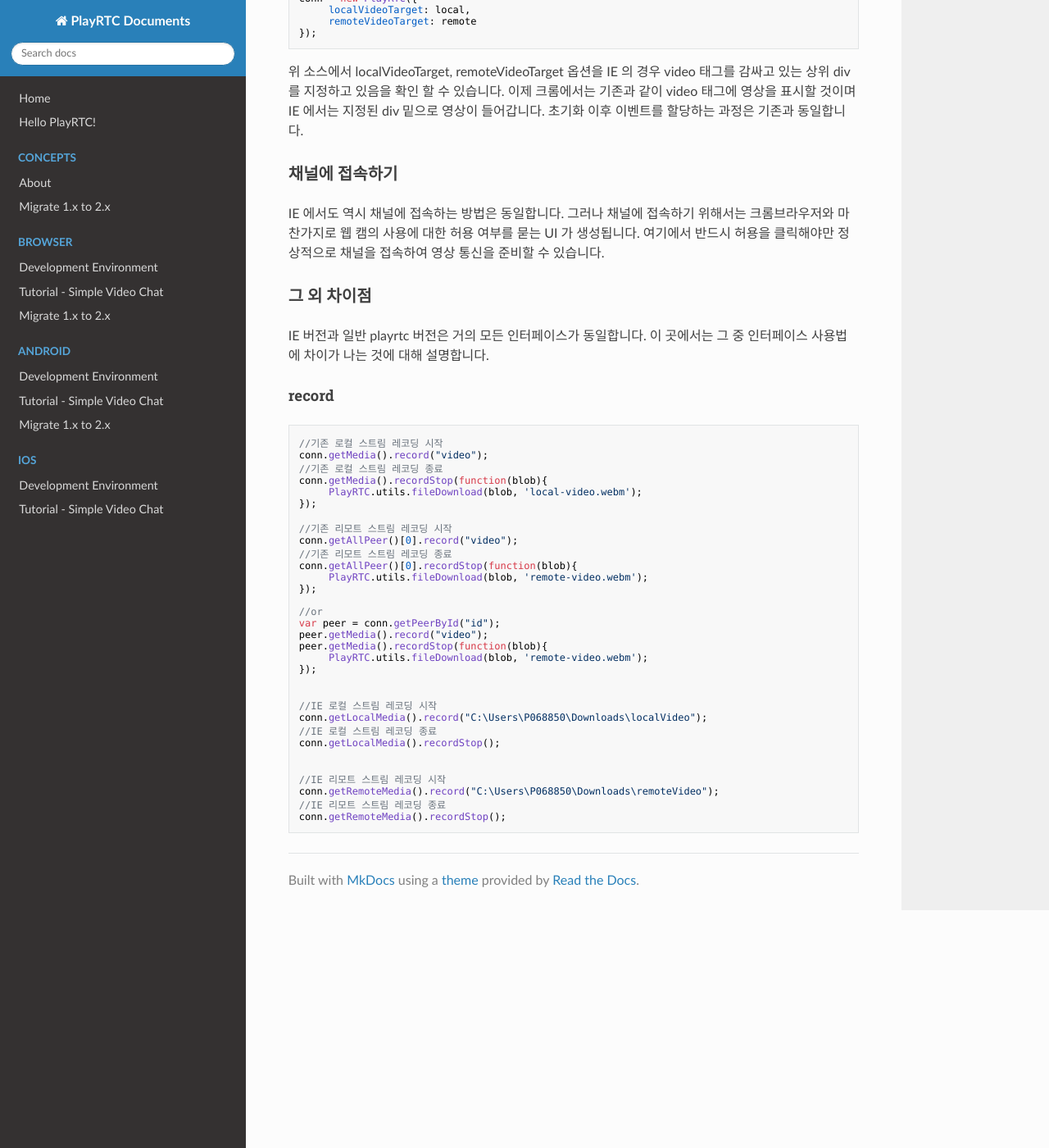
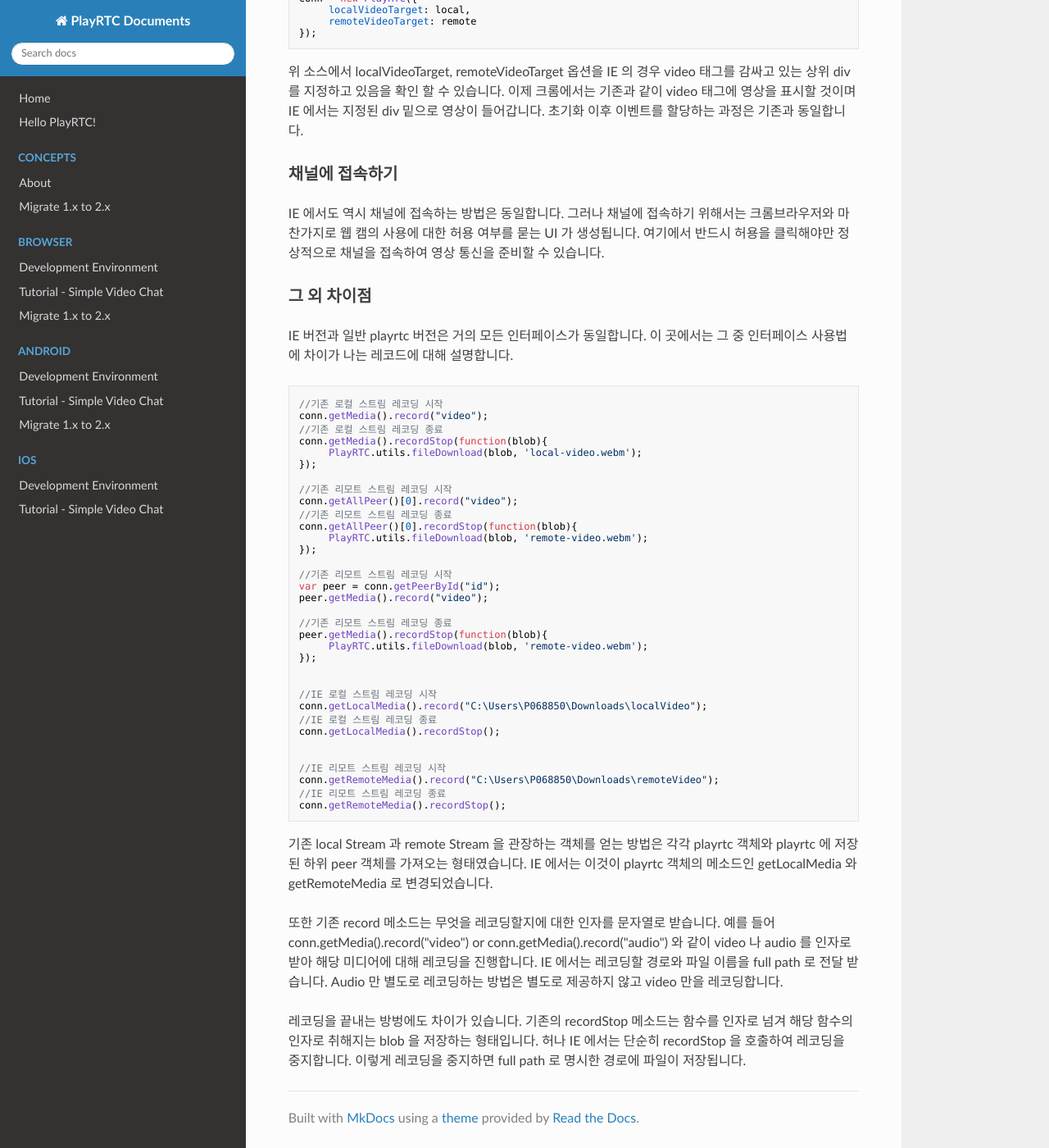
Before and after one commit to PlayRTC/PlayRTC-Documents-Korean, an MkDocs documentation site: the page built from docs/browser/ie-support.md, in a window 1280 px wide and 1400 px high, scrolled down 1656 px. Shown: the whole window at 82% size. Built offline with MkDocs 1.6.1, drawn with Linux system fonts in a browser that asks for light colours; nearby versions of some CDN libraries; old or Windows-style settings are respelled for this version of MkDocs.

Commit message:
Update ie-support.md

````diff
--- a/docs/browser/ie-support.md
+++ b/docs/browser/ie-support.md
@@ -81,9 +81,8 @@
 
 ### 그 외 차이점
 
-IE 버전과 일반 playrtc 버전은 거의 모든 인터페이스가 동일합니다. 이 곳에서는 그 중 인터페이스 사용법에 차이가 나는 것에 대해 설명합니다.
+IE 버전과 일반 playrtc 버전은 거의 모든 인터페이스가 동일합니다. 이 곳에서는 그 중 인터페이스 사용법에 차이가 나는 레코드에 대해 설명합니다.
 
-#### record
 ```
 //기존 로컬 스트림 레코딩 시작
 conn.getMedia().record("video");
@@ -99,9 +98,11 @@
      PlayRTC.utils.fileDownload(blob, 'remote-video.webm');
 });
 
-//or
+//기존 리모트 스트림 레코딩 시작
 var peer = conn.getPeerById("id");
 peer.getMedia().record("video");
+
+//기존 리모트 스트림 레코딩 종료
 peer.getMedia().recordStop(function(blob){
      PlayRTC.utils.fileDownload(blob, 'remote-video.webm');
 });
@@ -118,3 +119,10 @@
 //IE 리모트 스트림 레코딩 종료
 conn.getRemoteMedia().recordStop();
 ```
+
+기존 local Stream 과 remote Stream 을 관장하는 객체를 얻는 방법은 각각 playrtc 객체와 playrtc 에 저장된 하위 peer 객체를 가져오는 형태였습니다. IE 에서는 이것이 playrtc 객체의 메소드인 getLocalMedia 와 getRemoteMedia 로 변경되었습니다.
+
+또한 기존 record 메소드는 무엇을 레코딩할지에 대한 인자를 문자열로 받습니다. 예를 들어 conn.getMedia().record("video") or conn.getMedia().record("audio") 와 같이 video 나 audio 를 인자로 받아 해당 미디어에 대해 레코딩을 진행합니다.
+IE 에서는 레코딩할 경로와 파일 이름을 full path 로 전달 받습니다. Audio 만 별도로 레코딩하는 방법은 별도로 제공하지 않고 video 만을 레코딩합니다.
+
+레코딩을 끝내는 방벙에도 차이가 있습니다. 기존의 recordStop 메소드는 함수를 인자로 넘겨 해당 함수의 인자로 취해지는 blob 을 저장하는 형태입니다. 허나 IE 에서는 단순히 recordStop 을 호출하여 레코딩을 중지합니다. 이렇게 레코딩을 중지하면 full path 로 명시한 경로에 파일이 저장됩니다.
````
